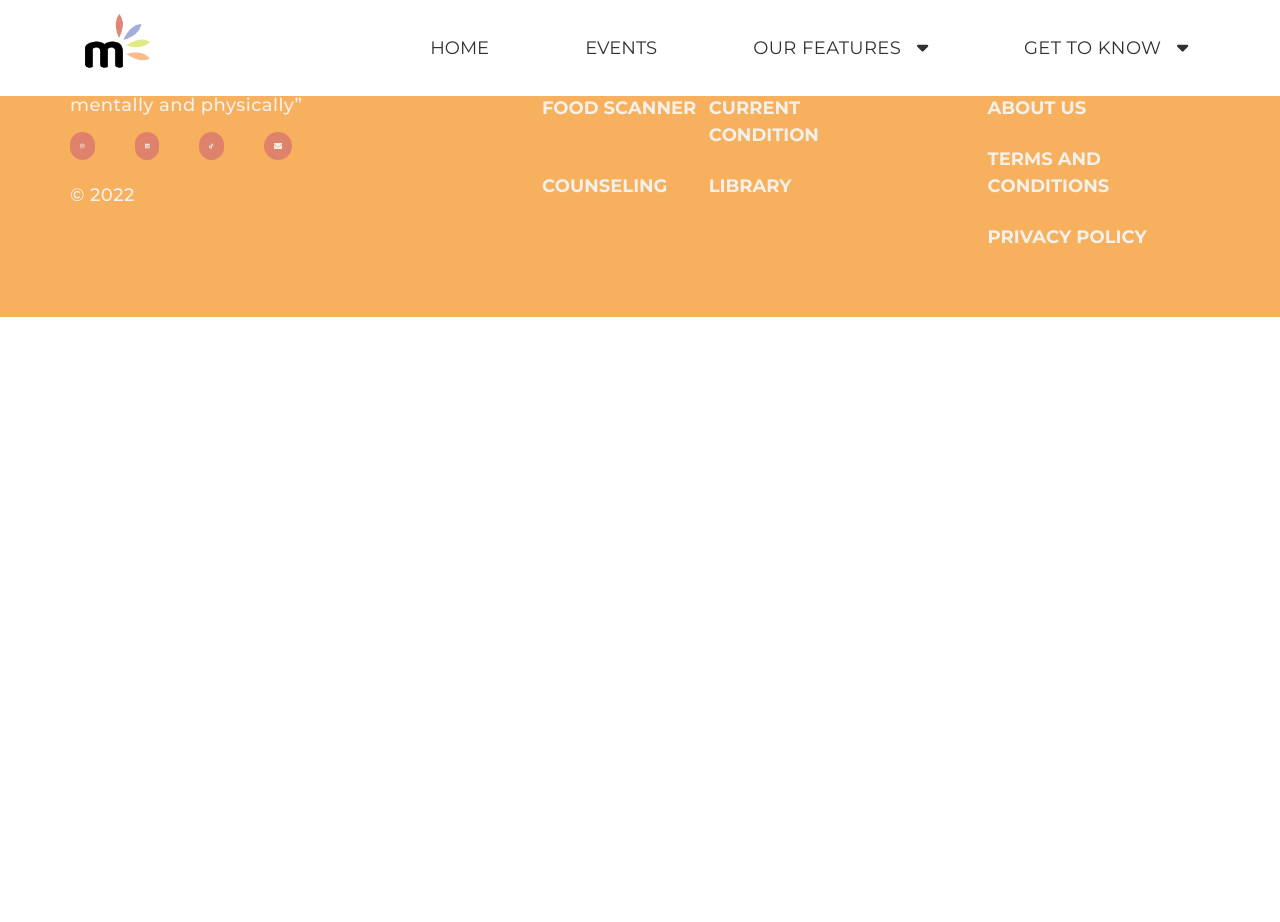
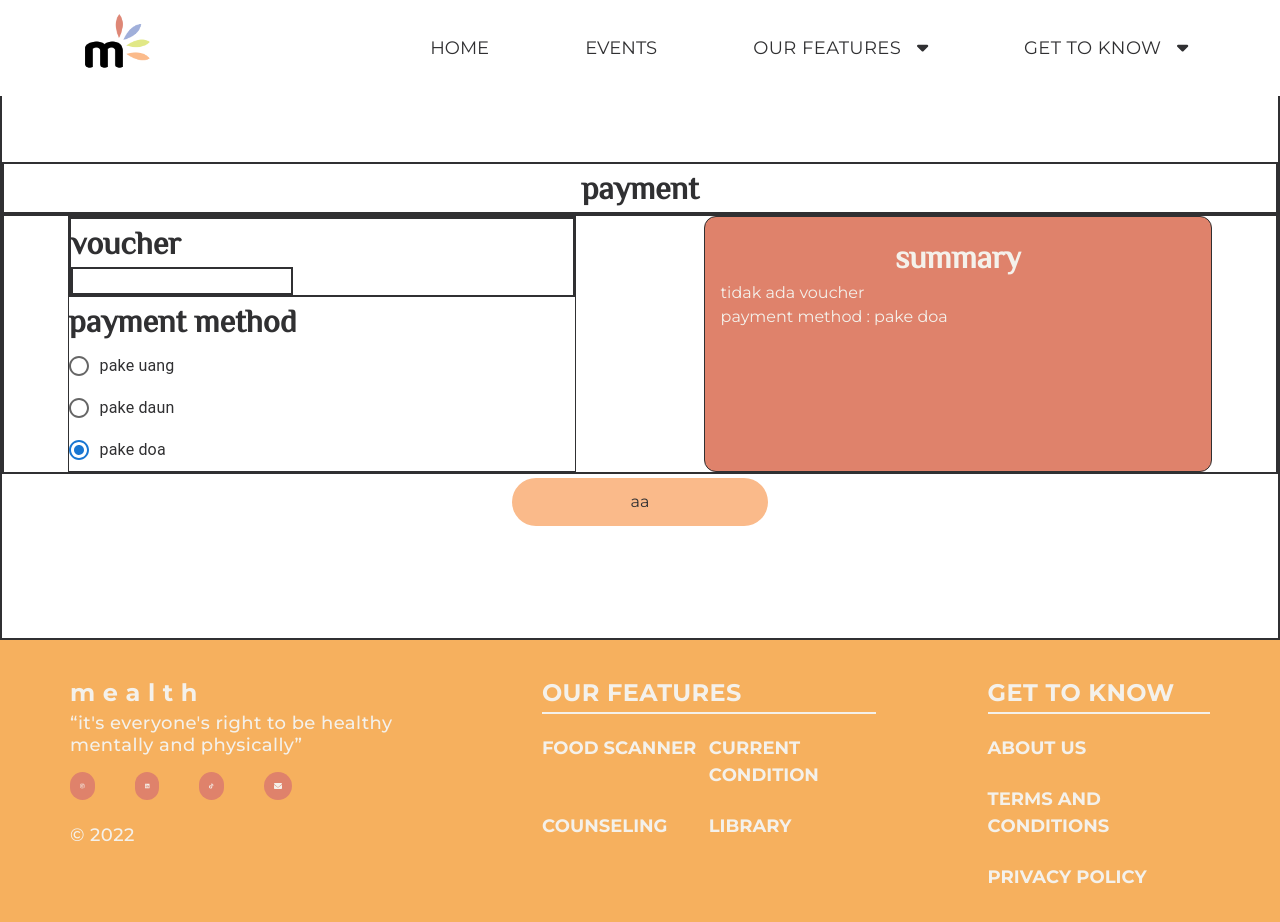
Before and after one commit to LordGedelicious/MealthWebApp, a React (Vite) app: page /Payment in a window 1280 px wide. Shown: the top 922 px of the page. Before the commit the page ends 800 px from the top, so only its background shows below. Built offline with nearby package versions, Linux system fonts and the light colour scheme.

Commit message:
payment page kasar

```diff
--- /dev/null
+++ b/src/pages/Payment.tsx
@@ -0,0 +1,67 @@
+import { FormControl, FormControlLabel, FormLabel, Radio, RadioGroup } from "@mui/material";
+import { useState } from "react";
+import Button from "../components/Button";
+const Payment = () => {
+  const [voucher, setVoucher] = useState("");
+  const [paymentMethod, setPaymentMethod] = useState("pake doa");
+  return (
+    <div className="pt-[10rem] align-center min-h-[40rem] border-2 border-black">
+      <h1 className="border-2 border-black text-center ">payment</h1>
+
+      <div className="flex border-2 border-black justify-around flex flex-col md:flex-row">
+        {/* left side */}
+        <div className="border-[1px] border-black min-w-[40%]">
+          {/* voucher */}
+          <div className="border-2">
+            <h1>voucher</h1>
+            <input
+              className="border-2 min-h-full"
+              type="text"
+              value={voucher}
+              onChange={(e) => {
+                setVoucher(e.target.value);
+              }}
+            />
+          </div>
+          {/* voucher */}
+          {/* payment method */}
+          <div>
+            <h1>payment method</h1>
+            <FormControl>
+              <RadioGroup
+                aria-labelledby="payment-method-buttons-group-label"
+                defaultValue={paymentMethod}
+                name="radio-buttons-group"
+                onChange={(e) => {
+                  setPaymentMethod(e.target.value);
+                }}
+              >
+                <FormControlLabel value="pake uang" control={<Radio />} label="pake uang" />
+                <FormControlLabel value="pake daun" control={<Radio />} label="pake daun" />
+                <FormControlLabel value="pake doa" control={<Radio />} label="pake doa" />
+              </RadioGroup>
+            </FormControl>
+          </div>
+          {/* payment method */}
+        </div>
+        {/* left side */}
+        {/* right side */}
+        <div className="border-[1px] border-black min-w-[40%] bg-red text-white min-h-full rounded-xl p-[1rem]">
+          <h1 className="text-center">summary</h1>
+          {voucher !== "" ? <div>ada voucher : {voucher}</div> : <div>tidak ada voucher</div>}
+          <div>payment method : {paymentMethod}</div>
+        </div>
+        {/* right side */}
+      </div>
+      {/* button */}
+      <div className="justify-center text-center">
+        <a href="/gformmaybe">
+          <Button className="bg-orange w-full hover:bg-spurple my-1 max-w-[20%] ">aa</Button>
+        </a>
+      </div>
+      {/* button */}
+    </div>
+  );
+};
+
+export default Payment;
--- a/src/routes/routes.tsx
+++ b/src/routes/routes.tsx
@@ -1,42 +1,46 @@
-import React from 'react';
-import HomePage from '../pages/HomePage';
-import PrivacyPolicy from '../pages/PrivacyPolicy';
-import TermsAndConditions from '../pages/TermsAndConditions';
-import NotFound from '../pages/NotFound';
-import About from '../pages/AboutUs';
-import Konsultasi from '../pages/Konsultasi';
-import Events from '../pages/EventsPage';
-
+import React from "react";
+import HomePage from "../pages/HomePage";
+import PrivacyPolicy from "../pages/PrivacyPolicy";
+import TermsAndConditions from "../pages/TermsAndConditions";
+import NotFound from "../pages/NotFound";
+import About from "../pages/AboutUs";
+import Konsultasi from "../pages/Konsultasi";
+import Events from "../pages/EventsPage";
+import Payment from "../pages/Payment";
 export type route = {
-  label: string
-  path: string
-  component?: () => JSX.Element
-}
+  label: string;
+  path: string;
+  component?: () => JSX.Element;
+};
 
 type navroutes = {
-  content:route,
-  children_routes?: route[],
-  isDropdown?: boolean,
-  parentPath?: string,
-}
+  content: route;
+  children_routes?: route[];
+  isDropdown?: boolean;
+  parentPath?: string;
+};
 
-export const toRoute = (label:string, path:string, component?:(props?: any) => JSX.Element): route => ({
-  label, path, component
+export const toRoute = (label: string, path: string, component?: (props?: any) => JSX.Element): route => ({
+  label,
+  path,
+  component,
 });
 
-export const HOME_PAGE = toRoute('Home', '/', HomePage);
+export const HOME_PAGE = toRoute("Home", "/", HomePage);
 
-export const PRIVACYPOLICY_PAGE = toRoute('Privacy Policy', '/PrivacyPolicy', PrivacyPolicy);
+export const PRIVACYPOLICY_PAGE = toRoute("Privacy Policy", "/PrivacyPolicy", PrivacyPolicy);
 
-export const TERMSANDCONDITIONS_PAGE = toRoute('Terms and Conditions', '/TermsAndConditions', TermsAndConditions);
+export const TERMSANDCONDITIONS_PAGE = toRoute("Terms and Conditions", "/TermsAndConditions", TermsAndConditions);
 
-export const ABOUTUS_PAGE = toRoute('About Us', '/About', About);
+export const ABOUTUS_PAGE = toRoute("About Us", "/About", About);
 
-export const KONSULTASI_PAGE = toRoute('Konsultasi', '/Konsultasi', Konsultasi);
+export const KONSULTASI_PAGE = toRoute("Konsultasi", "/Konsultasi", Konsultasi);
 
-export const EVENTS_PAGE = toRoute('Events', '/Events', Events);
+export const EVENTS_PAGE = toRoute("Events", "/Events", Events);
 
-export const NOTFOUND_PAGE = toRoute('Not Found', '/:rest*', NotFound);
+export const PAYMENT_PAGE = toRoute("Payment", "/Payment", Payment);
+
+export const NOTFOUND_PAGE = toRoute("Not Found", "/:rest*", NotFound);
 
 /*export const NavbarRoutes: navroutes[] = [
   {
@@ -56,12 +60,4 @@ export const NOTFOUND_PAGE = toRoute('Not Found', '/:rest*', NotFound);
   },
 ];*/
 
-export const AllRoutes = [
-  HOME_PAGE,
-  PRIVACYPOLICY_PAGE,
-  TERMSANDCONDITIONS_PAGE,
-  ABOUTUS_PAGE,
-  KONSULTASI_PAGE,
-  EVENTS_PAGE,
-  NOTFOUND_PAGE,
-];
+export const AllRoutes = [HOME_PAGE, PRIVACYPOLICY_PAGE, TERMSANDCONDITIONS_PAGE, ABOUTUS_PAGE, KONSULTASI_PAGE, EVENTS_PAGE, PAYMENT_PAGE, NOTFOUND_PAGE];
```
